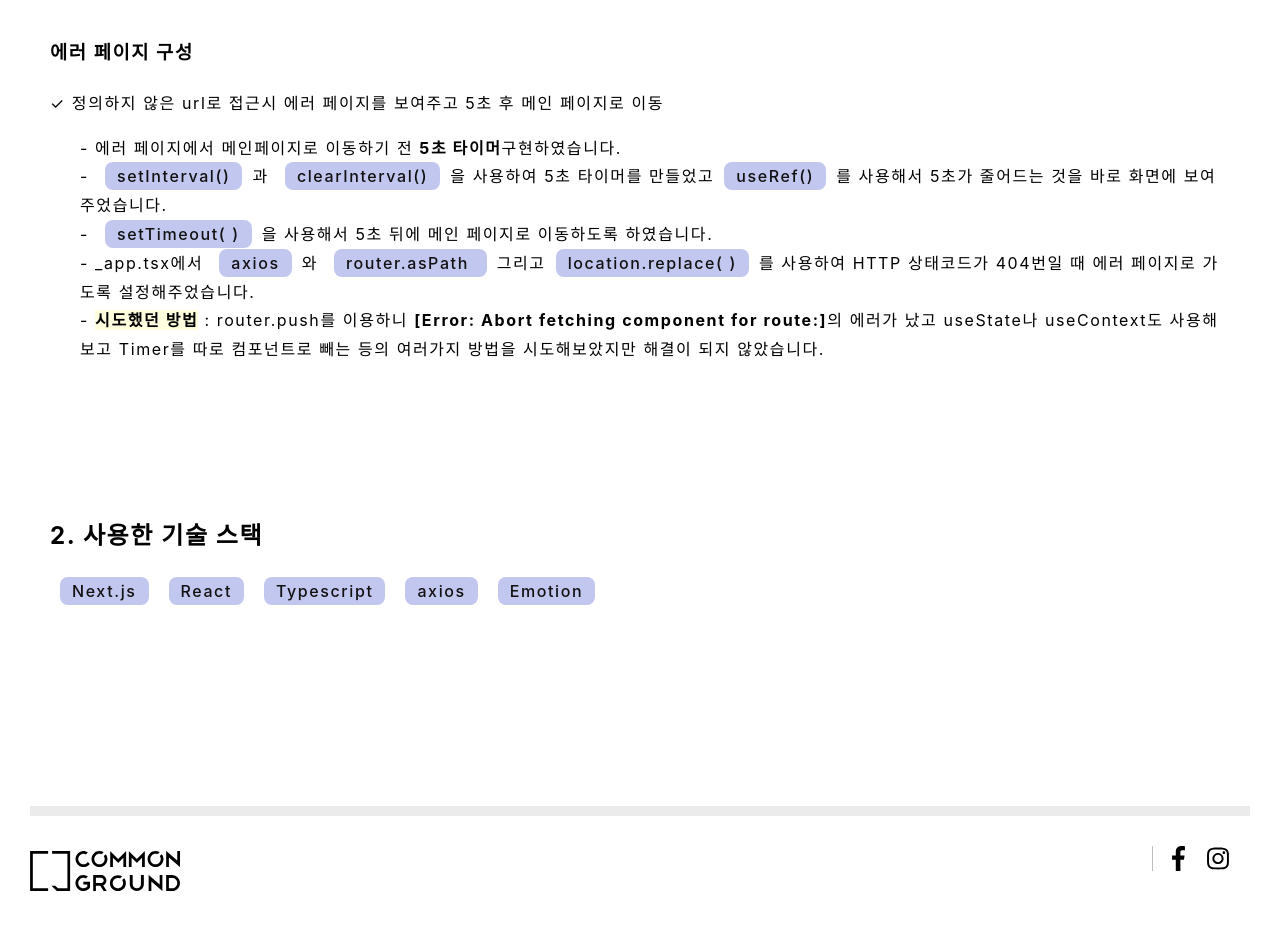
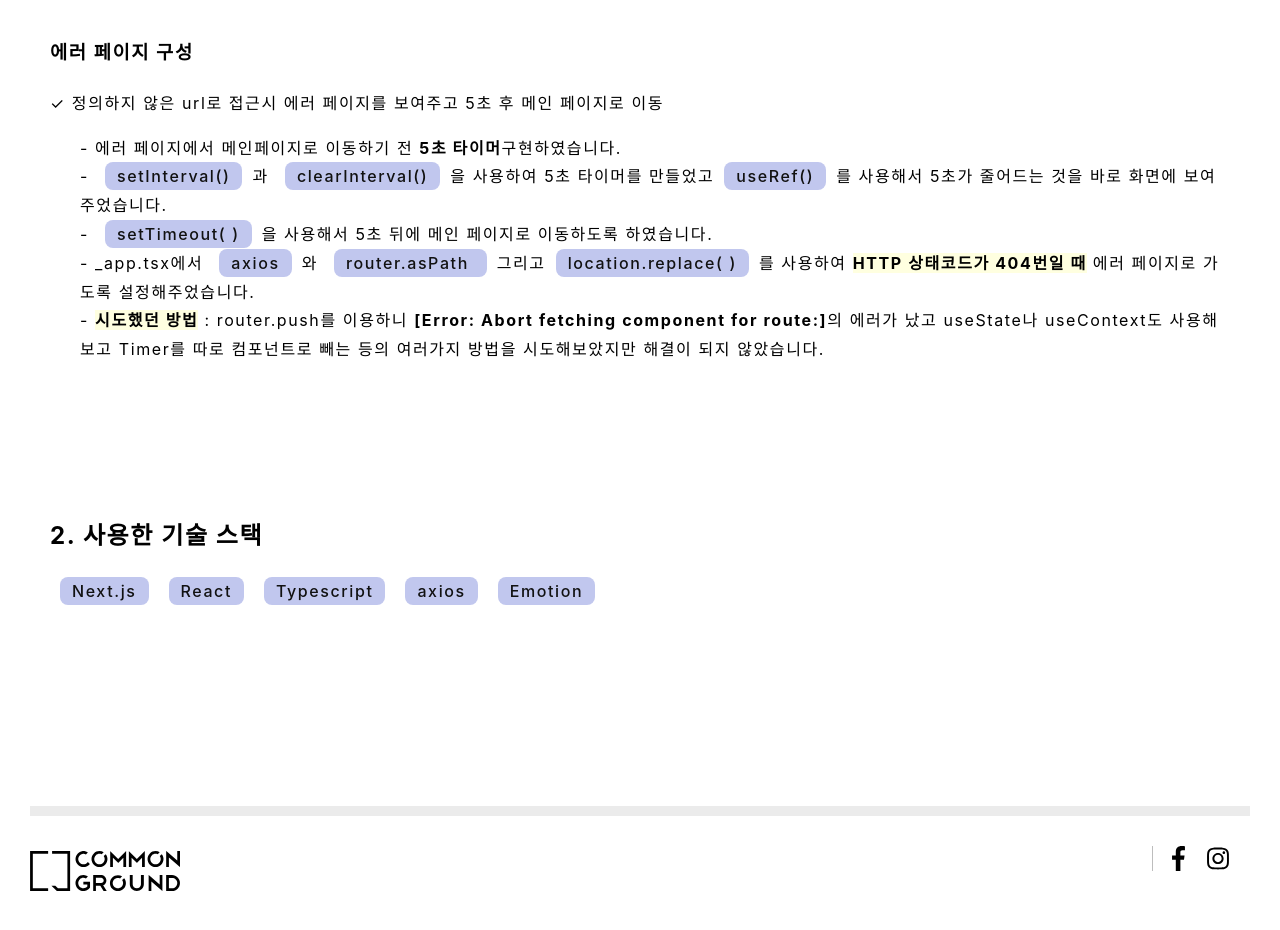
Before and after one commit to woojung007/Nextjs-list-errorpage-algo, a Next.js app: page /about in a window 1280 px wide. Shown: the part 1420-2350 px from the top of the page. Built offline with nearby package versions, Linux system fonts and the light colour scheme; no server answers.

Commit message:
Add About page

```diff
--- a/src/components/about/index.tsx
+++ b/src/components/about/index.tsx
@@ -94,8 +94,11 @@ export default function AboutContainer() {
               페이지로 이동하도록 하였습니다.
               <br /> - _app.tsx에서 <Span>axios</Span>와{" "}
               <Span>router.asPath </Span> 그리고
-              <Span>location.replace( )</Span>를 사용하여 HTTP 상태코드가
-              404번일 때 에러 페이지로 가도록 설정해주었습니다.
+              <Span>location.replace( )</Span>를 사용하여{" "}
+              <b style={{ backgroundColor: "lightyellow" }}>
+                HTTP 상태코드가 404번일 때
+              </b>{" "}
+              에러 페이지로 가도록 설정해주었습니다.
               <br /> -{" "}
               <b style={{ backgroundColor: "lightyellow" }}>시도했던 방법</b> :
               router.push를 이용하니{" "}
```
